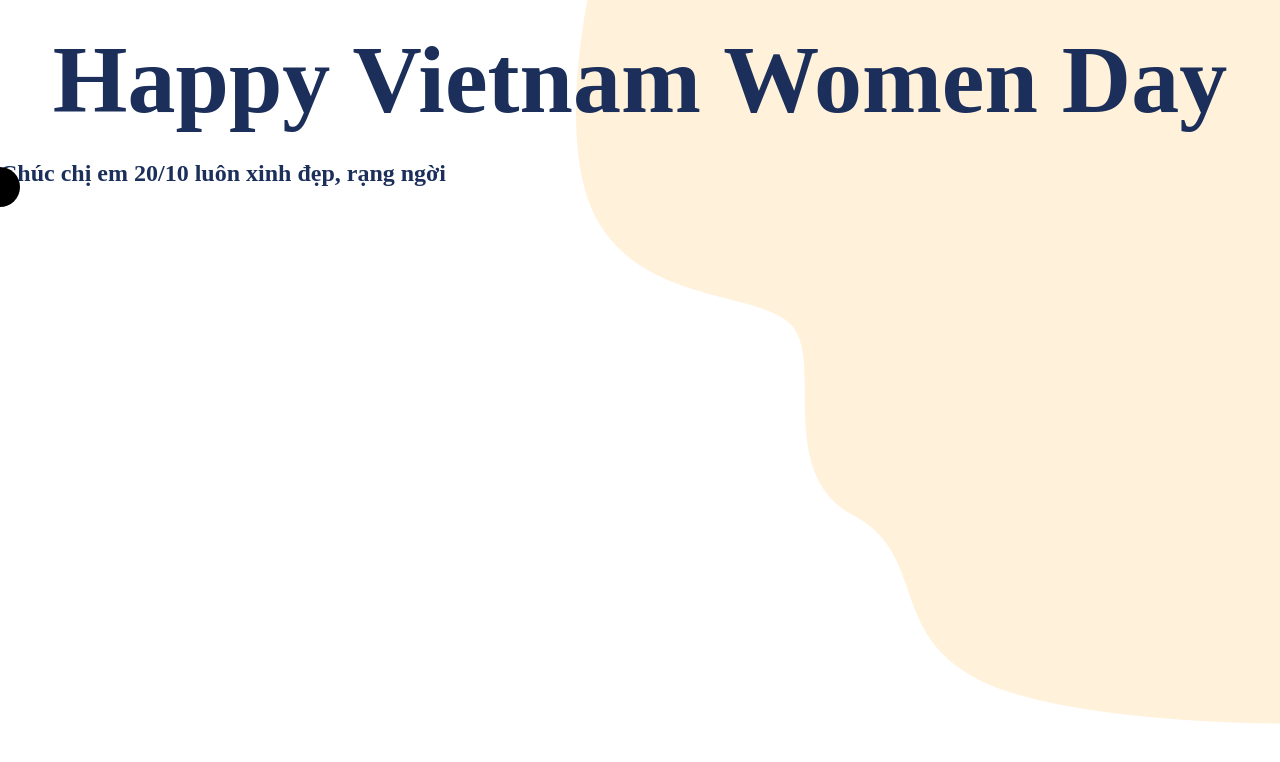
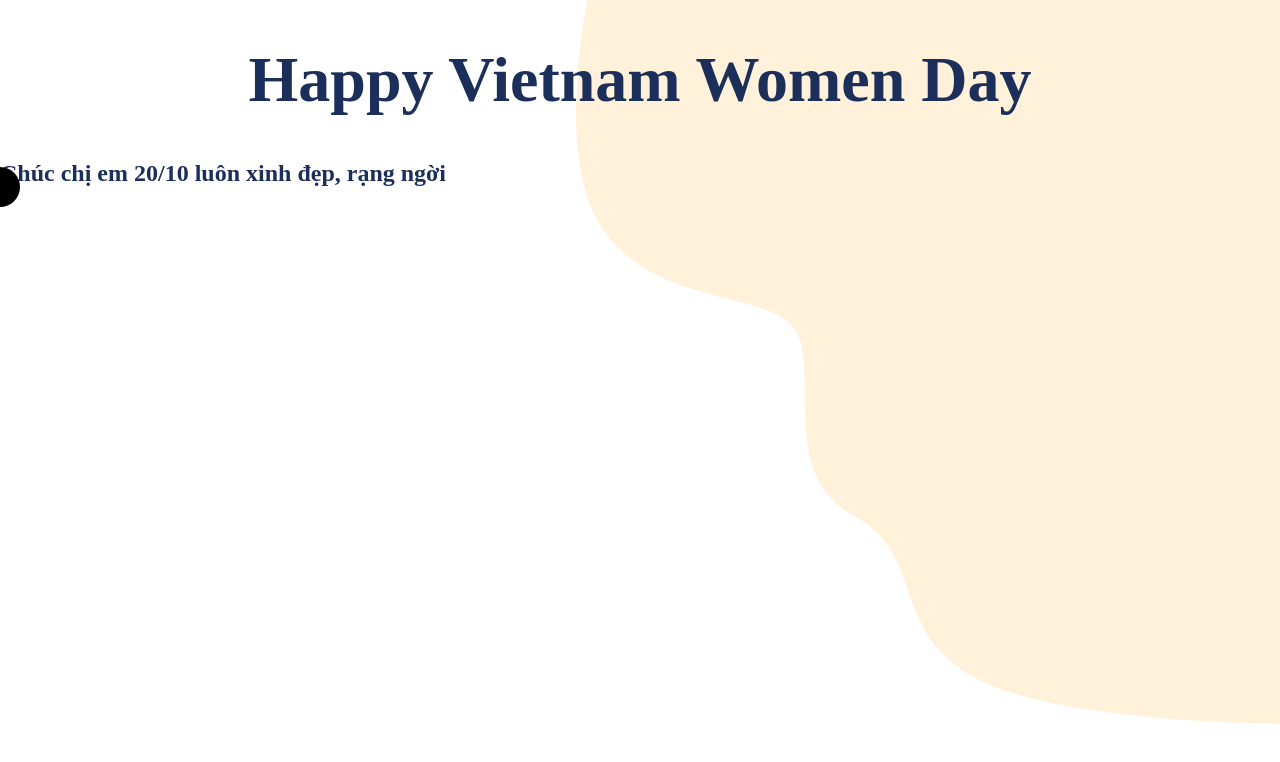
Before and after one commit to luctq/frontend-pet-project, a plain HTML site: page HappyWomenDay/index.html in a window 1280 px wide. Both pictures are taken after a click on the element 640 px from the left and 400 px from the top of the page. Drawn offline with nearby package versions, Linux system fonts and the light colour scheme; files that its build step writes are made by us from their sources; files whose address does not match are found by name; a web font is replaced by a local one.

Commit message:
Update index.html

```diff
--- a/HappyWomenDay/index.html
+++ b/HappyWomenDay/index.html
@@ -81,7 +81,7 @@
         </div>
 
       </div>
-      <h2 class="content__title no-select" style="font-size: 6rem; text-align: center; line-height: 10rem">
+      <h2 class="content__title no-select" style="font-size: 4rem; text-align: center; line-height: 10rem">
         <span>Happy Vietnam Women Day</span>
       </h2>
       <h2 class="content__title no-select">
```
